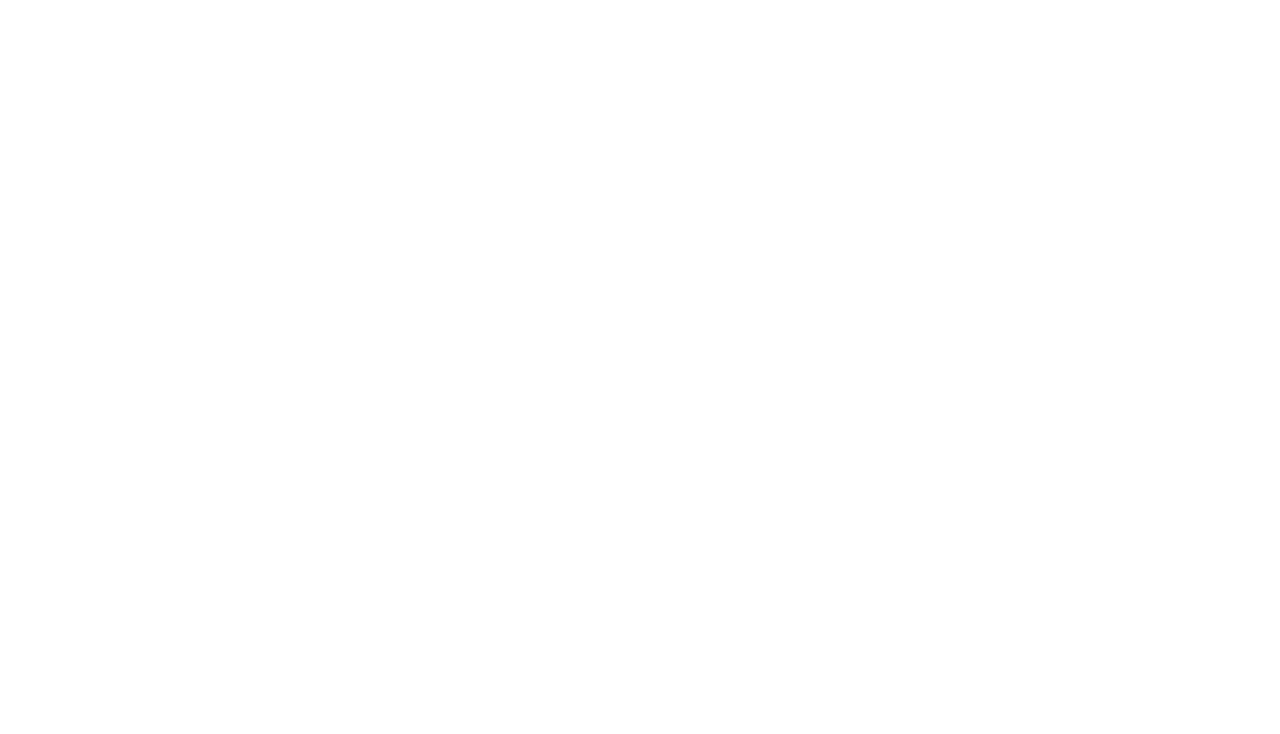
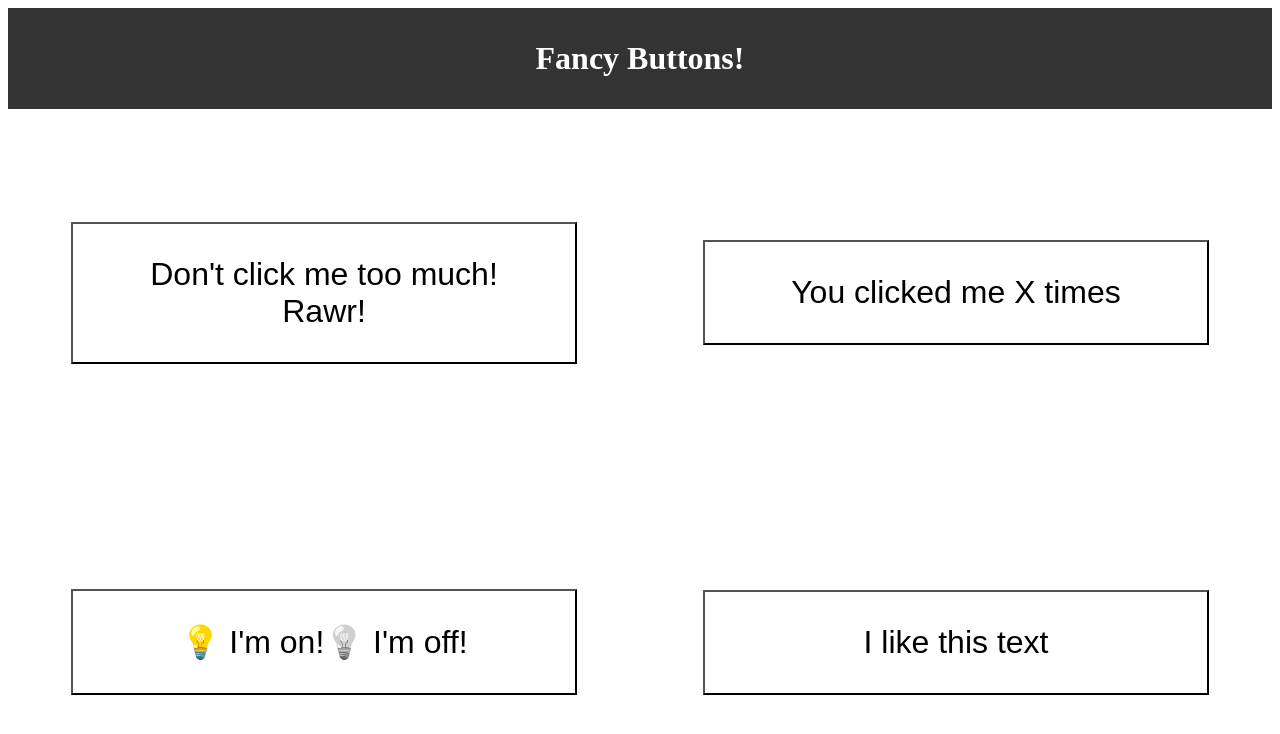
Before and after one commit to Junaydh/fancy-buttons, a React (Create React App) app: page / in a window 1280 px wide. Shown: the top 734 px of the page. Built offline with nearby package versions, Linux system fonts and the light colour scheme.

Commit message:
created skeleton of app

```diff
--- a/src/App.js
+++ b/src/App.js
@@ -1,9 +1,20 @@
 import logo from './logo.svg';
 import './App.css';
+import AngryButton from './components/AngryButton';
+import CounterButton from './components/CounterButton';
+import LightSwitchButton from './components/LightSwitchButton';
+import TextRepeaterButton from './components/TextRepeaterButton';
 
 function App() {
   return (
     <div className="App">
+      <h1>Fancy Buttons!</h1>
+      <section>
+        <AngryButton />
+        <CounterButton />
+        <LightSwitchButton />
+        <TextRepeaterButton />
+      </section>
     </div>
   );
 }
```
